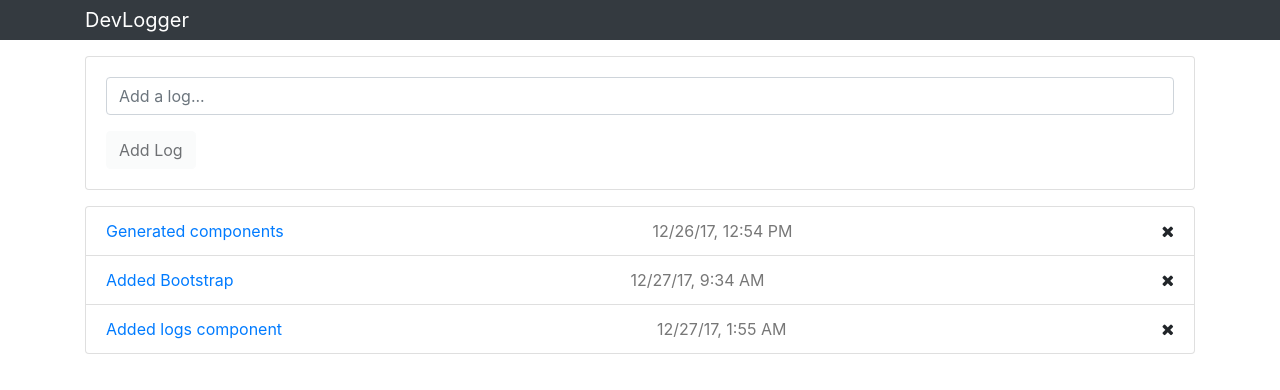
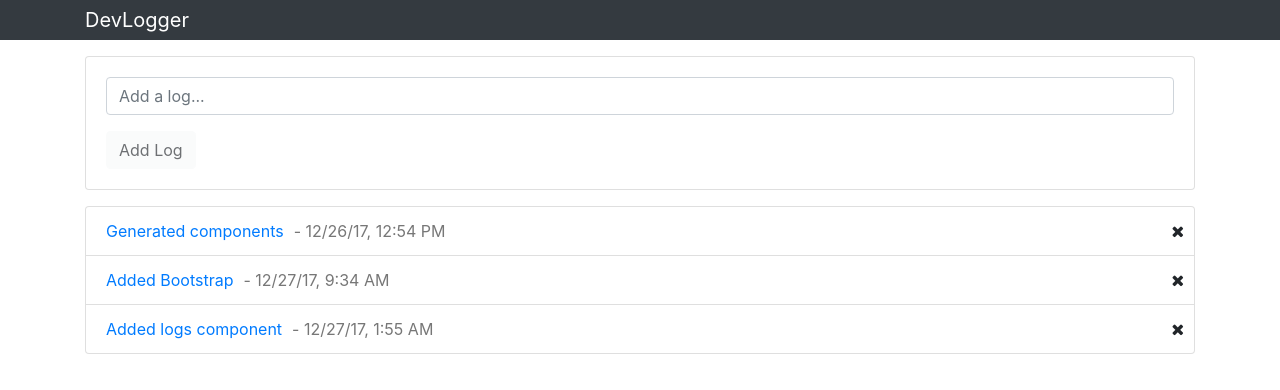
Before and after one commit to TimFinnigan/dev-logger, an Angular app: page / in a window 1280 px wide. Shown: the top 390 px of the page. Built offline with nearby package versions, Linux system fonts and the light colour scheme.

Commit message:
update css / layout of logs

```diff
--- a/src/app/components/logs/logs.component.css
+++ b/src/app/components/logs/logs.component.css
@@ -1,3 +1,13 @@
 .log-date {
   color: #777;
+  margin-left: 10px;
 }
+
+.log-date::before {
+  content: "- ";
+}
+
+.fa-remove {
+  position: absolute;
+  right: 10px;
+}
--- a/src/app/components/logs/logs.component.html
+++ b/src/app/components/logs/logs.component.html
@@ -2,7 +2,7 @@
   <li
     *ngFor="let log of logs"
     [class.list-group-item-secondary]="selectedLog === log"
-    class="list-group-item d-flex justify-content-between align-items-center"
+    class="list-group-item d-flex justify-content-start align-items-center"
   >
     <a (click)="onSelect(log)" href="#">{{ log.text }}</a>
     <span class="log-date">{{ log.date | date: "short" }}</span>
```
